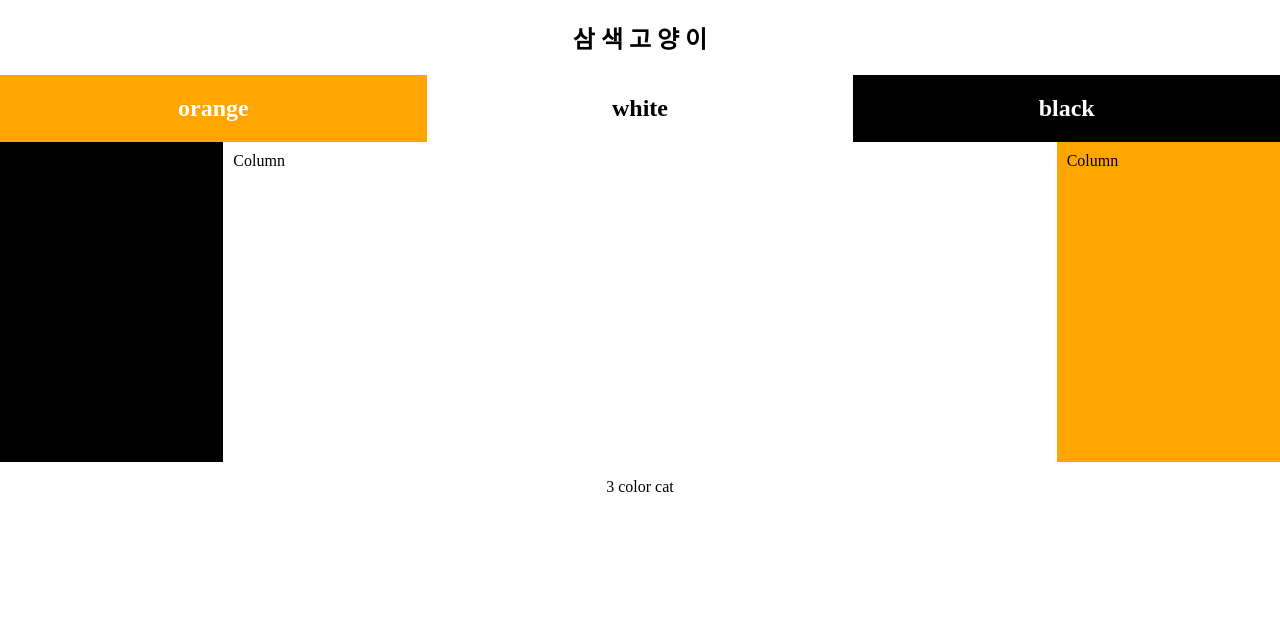
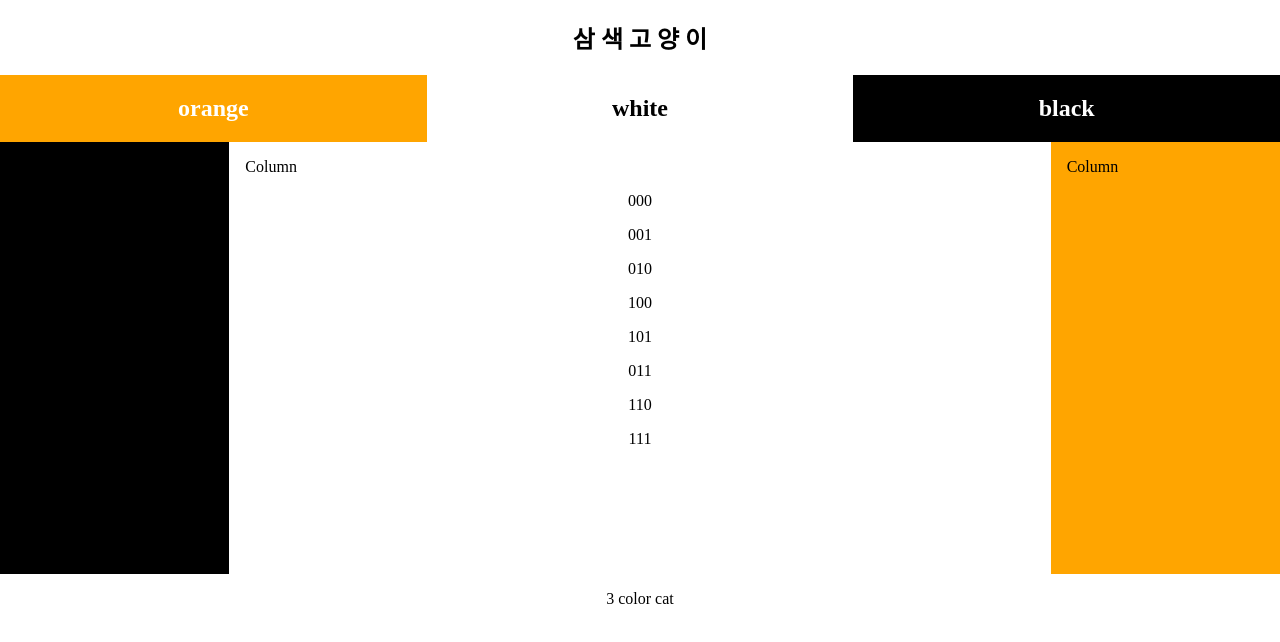
Before and after one commit to chaaam0415/3colorcat, a plain HTML site: page index.html in a window 1280 px wide. Drawn offline with Linux system fonts and the light colour scheme.

Commit message:
Add files via upload

```diff
--- a/index.html
+++ b/index.html
@@ -35,8 +35,9 @@ body {
 
   /* Create three unequal columns that sits next to each other */
   .column {
-    padding: 10px;
-    height: 300px; /* Should be removed. Only for demonstration */
+
+    padding: 16px;
+    height: 400px; /* Should be removed. Only for demonstration */
   }
 
   /* Left and right column */
@@ -51,6 +52,7 @@ body {
     -webkit-flex: 4;
     -ms-flex: 4;
     flex: 4;
+
   }
 
 
@@ -85,7 +87,18 @@ body {
 </div>
 <div class="row">
   <div class="column side" style="background-color:black;">Column</div>
-  <div class="column middle" style="background-color:white;">Column</div>
+  <div class="column middle" style="background-color:white;">Column
+    <p>000</p>
+    <p>001</p>
+    <p>010</p>
+    <p>100</p>
+    <p>101</p>
+    <p>011</p>
+    <p>110</p>
+    <p>111</p>
+
+  </div>
+
   <div class="column side" style="background-color:orange;">Column</div>
 </div>
 <p>3 color cat</p>
```
